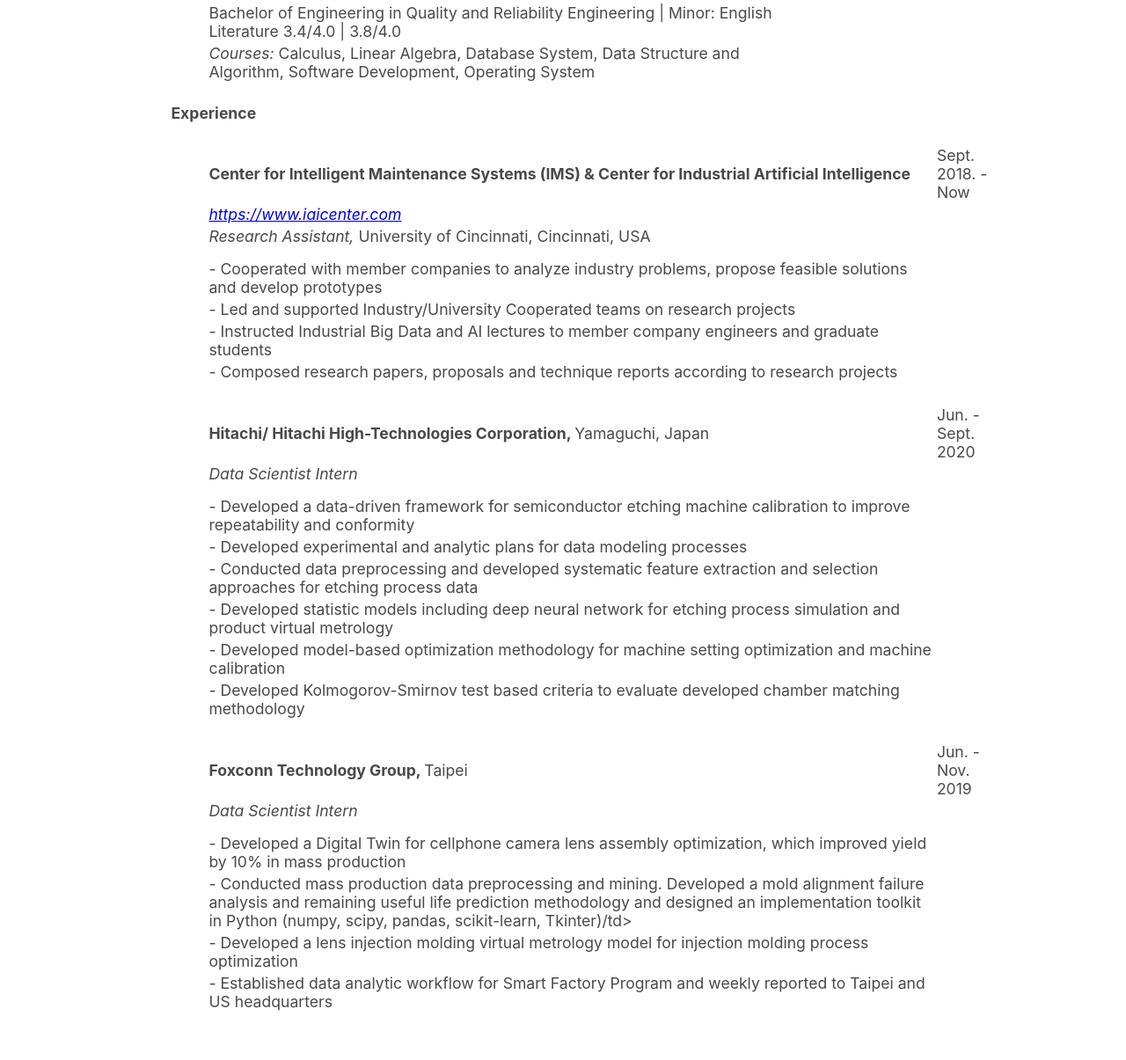
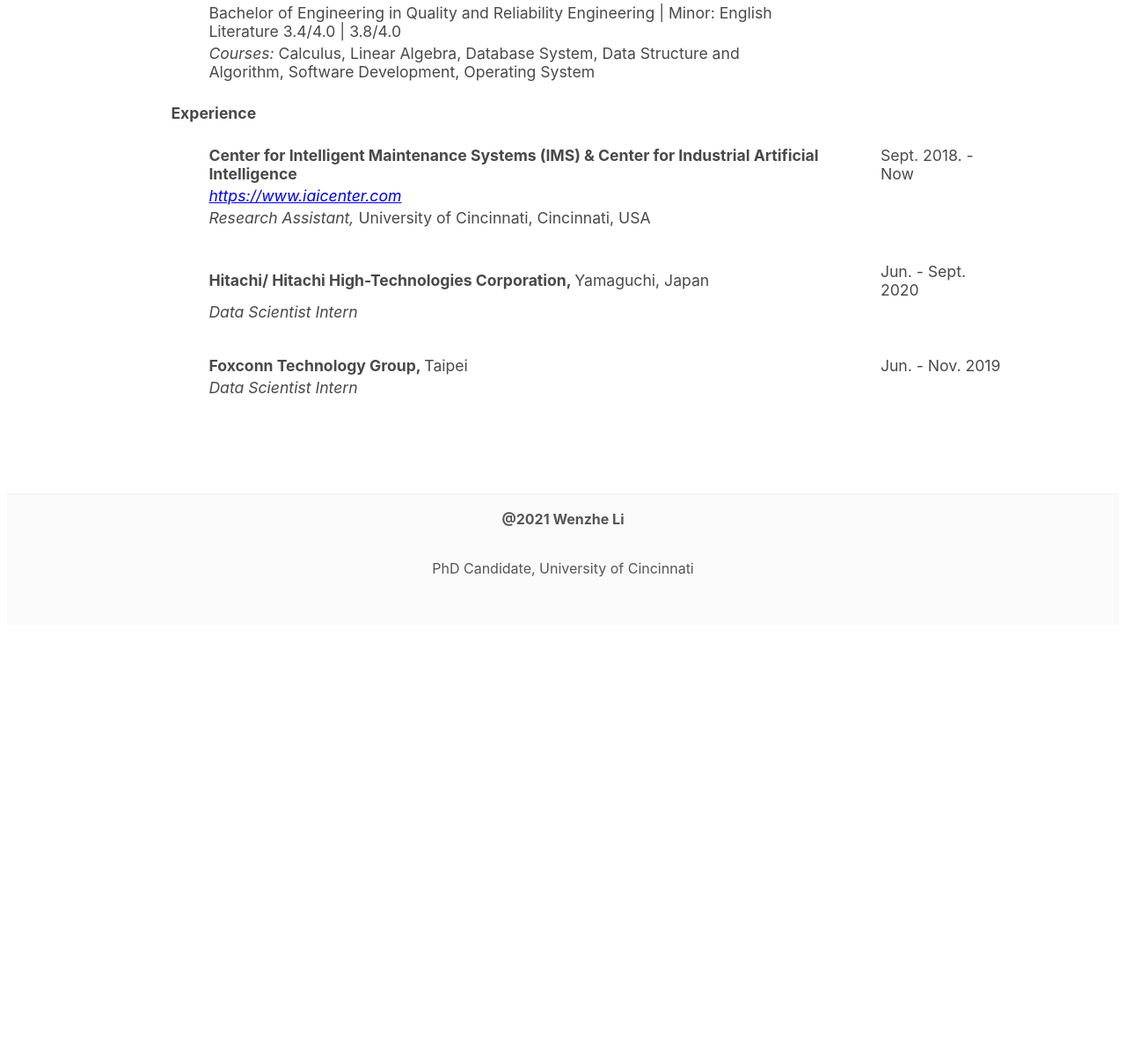
Before and after one commit to wenzheli49/personalWebsite, a website: page html/about.html in a window 1280 px wide. Shown: the part 980-2185 px from the top of the page at 88% size. After the commit the page ends 1698 px from the top, so only its background shows below. Drawn offline with Linux system fonts and the light colour scheme.

Commit message:
fixed typo

```diff
--- a/html/about.html
+++ b/html/about.html
@@ -117,7 +117,7 @@
           <td><i>Research Assistant, </i>University of Cincinnati, Cincinnati, USA </td>
       </tr>
       <tr></tr>
-      <tr>
+      <!-- <tr>
         <td>   - Cooperated with member companies to analyze industry problems, propose feasible solutions and develop prototypes</td>
       </tr>
       <tr>
@@ -127,7 +127,7 @@
         <td>   - Instructed Industrial Big Data and AI lectures to member company engineers and graduate students</td>
       </tr>
       <tr>
-        <td>   - Composed research papers, proposals and technique reports according to research projects</td>
+        <td>   - Composed research papers, proposals and technique reports according to research projects</td> -->
     </tr>
     <tr></tr>
     <tr></tr>
@@ -141,7 +141,7 @@
         <td><i>Data Scientist Intern</i></td>
     </tr>
     <tr></tr>
-    <tr>
+    <!-- <tr>
       <td>   - Developed a data-driven framework for semiconductor etching machine calibration to improve repeatability and conformity</td>
     </tr>
     <tr>
@@ -156,11 +156,11 @@
 
     <tr>
       <td>   - Developed model-based optimization methodology for machine setting optimization and machine calibration</td>
-    </tr>
+    </tr> -->
 
-    <tr>
+    <!-- <tr>
       <td>   - Developed Kolmogorov-Smirnov test based criteria to evaluate developed chamber matching methodology</td>
-    </tr>
+    </tr> -->
     <tr></tr>
     <tr></tr>
     <tr>
@@ -171,7 +171,7 @@
       <td><i>Data Scientist Intern </i></td>
   </tr>
   <tr></tr>
-  <tr>
+  <!-- <tr>
     <td>   - Developed a Digital Twin for cellphone camera lens assembly optimization, which improved yield by 10% in mass production</td>
   </tr>
   <tr>
@@ -181,7 +181,7 @@
     <td>   - Developed a lens injection molding virtual metrology model for injection molding process optimization</td>
   </tr>
   <tr>
-    <td>   - Established data analytic workflow for Smart Factory Program and weekly reported to Taipei and US headquarters</td>
+    <td>   - Established data analytic workflow for Smart Factory Program and weekly reported to Taipei and US headquarters</td> -->
 </tr>
 <tr></tr>
 <tr></tr>
--- a/index.html
+++ b/index.html
@@ -1,18 +1,17 @@
 <!DOCTYPE html>
 <html>
-
   <head>
-    <title>
-        Wenzhe Li's Website
-    </title>
-    <link href="css/App.css" rel="stylesheet">
-    <meta name="viewport" content="width=device-width, initial-scale=1.0, maximum-scale=1.0, user-scalable=0">
-
+    <title>Wenzhe Li's Website</title>
+    <link href="css/App.css" rel="stylesheet" />
+    <meta
+      name="viewport"
+      content="width=device-width, initial-scale=1.0, maximum-scale=1.0, user-scalable=0"
+    />
   </head>
 
   <body>
     <script src="https://code.jquery.com/jquery-3.5.1.min.js"></script>
-  <div class = "App">
+    <div class="App">
       <div class="header">
         <h1>Wenzhe Li</h1>
         <p>Welcome To My Personal Website</p>
@@ -23,31 +22,40 @@
         <a href="/index.html">Home</a>
         <a href="html/about.html">About</a>
         <!-- <a href="html_serve/portfolio.html">Portfolio</a> -->
-      <a href="https://scholar.google.com/citations?user=T7ftg04AAAAJ&hl=en" target="_blank">Publications</a>
-      <a href="https://www.linkedin.com/in/wenzheli49/" target="_blank">Linkedin</a>
+        <a
+          href="https://scholar.google.com/citations?user=T7ftg04AAAAJ&hl=en"
+          target="_blank"
+          >Publications</a
+        >
+        <a href="https://www.linkedin.com/in/wenzheli49/" target="_blank"
+          >Linkedin</a
+        >
       </div>
     </div>
 
-  <div class = "wrap">
-    <div class = "wrap brief">
-        <img src = "images/home.jpg"/>
+    <div class="wrap">
+      <div class="wrap brief">
+        <img src="images/home.jpg" />
         <h2>PhD Candidate in Mechanical Engineering</h2>
         <ul>
-            <li>Mechine Learning</li>
+          <li>Data Scientist</li>
           <li>Reliability Engineer</li>
           <li>Amateur Photographer</li>
         </ul>
-        <p> Contact me at li2w6@mail.uc.edu</p>
+        <p>Contact me at li2w6@mail.uc.edu</p>
       </div>
     </div>
 
-  <div class = "contact">
-    <div class = "contact brief">
+    <div class="contact">
+      <div class="contact brief">
         <ul>
           <a href="https://www.instagram.com/l_wenzhe/" target="_blank">
             <img border="0" src="images/instagram.png" />
           </a>
-        <a href="https://www.facebook.com/profile.php?id=100003489446097" target="_blank">
+          <a
+            href="https://www.facebook.com/profile.php?id=100003489446097"
+            target="_blank"
+          >
             <img border="0" src="images/facebook.png" />
           </a>
           <a href="https://github.com/wenzheli49" target="_blank">
@@ -60,17 +68,12 @@
       </div>
     </div>
 
-
-
-
-  <div class = "App">
+    <div class="App">
       <div class="App footer">
         <p><b>@2021 Wenzhe Li</b></p>
         <p>PhD Candidate, University of Cincinnati</p>
         <p></p>
       </div>
-
-
     </div>
   </body>
 </html>
```
Lines whose indentation alone changed are shown as unchanged.
